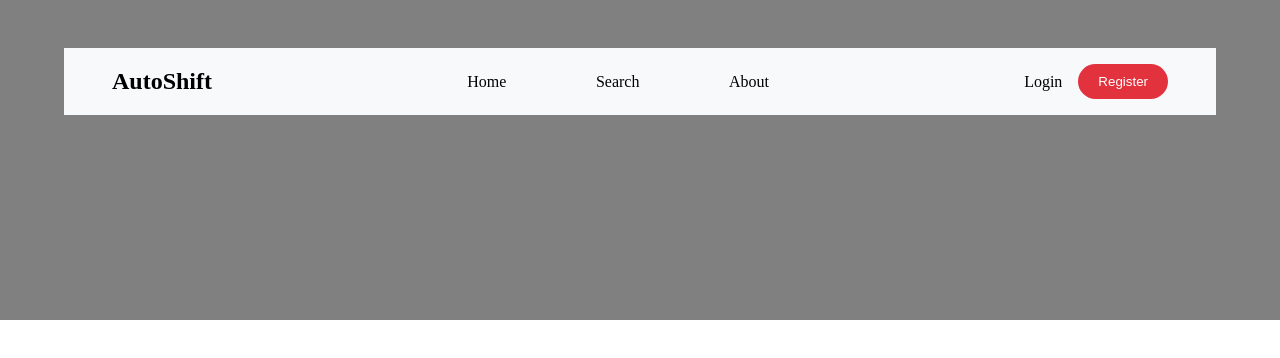
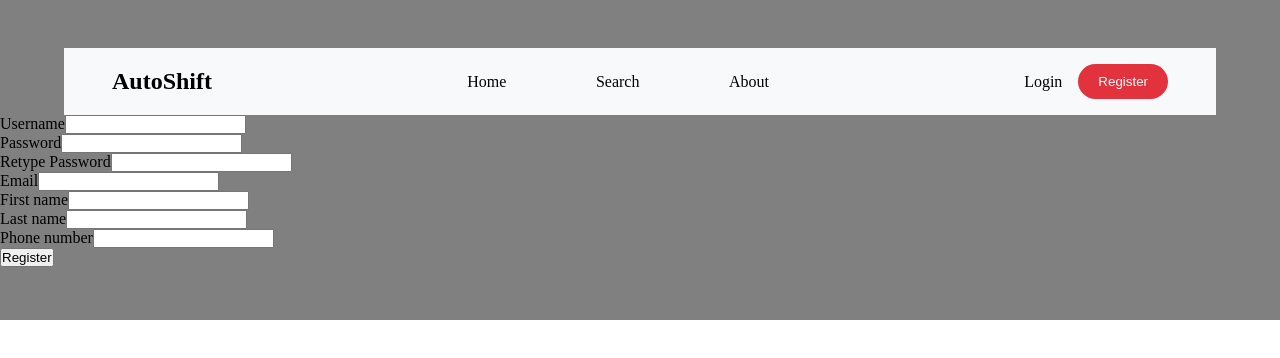
Before and after one commit to MartinGeorgiev-14/AutoShiftFrontEnd, a React (Vite) app: page /register in a window 1280 px wide. Shown: the top 358 px of the page. Built offline with nearby package versions, Linux system fonts and the light colour scheme; no server answers.

Commit message:
Login and Register functionality finished

```diff
--- a/src/App.jsx
+++ b/src/App.jsx
@@ -3,6 +3,7 @@ import Home from './components/Home/Home';
 import Header from './components/Header/Header'
 import Search from './components/Search/Search'
 import Login from './components/Login/Login';
+import Register from './components/Register/Register';
 import ListingsPage from './components/ListingsPage/ListingsPage'
 import { createGlobalStyle } from 'styled-components'
 import TopBackground from './components/TopBackground';
@@ -29,16 +30,16 @@ function App() {
   return (
     <>
       <DefaultStyle/>
-
       <TopBackground/>
       <Header/>
+
         <Routes>
           <Route path='/' element={<Home/>}/>
           <Route path='/search' element={<Search/>}/>
           <Route path='/listings' element={<ListingsPage/>}/>
           <Route path='/about' element/>
           <Route path='/login' element={<Login/>}/>
-          <Route path='/register' element/>
+          <Route path='/register' element={<Register/>}/>
           <Route path='/profile' element/>
         </Routes>
     </>
--- a/src/components/Header/Navigation.jsx
+++ b/src/components/Header/Navigation.jsx
@@ -3,6 +3,7 @@ import { Link } from 'react-router-dom'
 import { useState } from 'react'
 import UserNav from './UserNav'
 import Logo from './Logo'
+import { useSelector } from 'react-redux'
 
 
 const Nav = styled.nav`
@@ -82,7 +83,6 @@ const Div = styled.div`
 `
 
 const Navigation = () => {
-    const [user, setUser] = useState(null)
 
     const handleDropdown = (event) => {
         event.preventDefault()
--- a/src/components/Header/UserNav.jsx
+++ b/src/components/Header/UserNav.jsx
@@ -1,6 +1,11 @@
 import { useState } from "react"
 import { Link } from "react-router-dom"
 import styled from "styled-components"
+import { useSelector} from "react-redux"
+import { useDispatch } from "react-redux"
+import { setUser, clearUser } from "../../reducers/userReducer"
+import { useEffect } from "react"
+import authService from "../../services/authenticationsService"
 
 const Div = styled.div`
     display: flex;
@@ -23,14 +28,26 @@ const Button = styled.button`
 `
 
 const UserNav = () => {
-    const [user, setUser] = useState("")
+    const dispatch = useDispatch()
+    const user = useSelector(o => o.user)
+
+    useEffect(() => {
+        authService.getUserInfo().then(result => {
+            dispatch(setUser(result))
+        })
+    }, [])
+
+    const handleLogout = (event) => {
+        event.preventDefault()
+        dispatch(clearUser())
+    }
 
     return(
         <>
-            {user ?
+            {user.accessToken ?
                 <Div>
-                    <Link to={'/profile'}>Profile</Link>
-                    <Button>Log out</Button>
+                    <Link to={'/profile'}>{user.username}</Link>
+                    <Button onClick={handleLogout}>Log out</Button>
                 </Div>:
                 <Div>
                     <Link to={'/login'}>Login</Link>
--- a/src/components/Login/Login.jsx
+++ b/src/components/Login/Login.jsx
@@ -1,7 +1,11 @@
 import styled from "styled-components"
 import useDocumentTitle from "../../hooks/useDocumentTitle"
+import authService from "../../services/authenticationsService"
+import { useDispatch } from "react-redux"
+import { setUser } from "../../reducers/userReducer"
+import { useNavigate } from "react-router"
 
-const Form = styled.div`
+const Form = styled.form`
 `
 const Div = styled.div`
 `
@@ -14,10 +18,24 @@ const Button = styled.button`
 
 const Login = () => {
     useDocumentTitle("Login")
+    const dispatch = useDispatch()
+    const navigate = useNavigate()
 
-    const logIn = (event) => {
+    const logIn = async (event) => {
         event.preventDefault()
 
+        try {
+            const result = await authService.login({
+                username: event.target[0].value,
+                password: event.target[1].value,
+            })
+
+            dispatch(setUser(result))
+            localStorage.setItem("token", JSON.stringify(result.accessToken))
+            navigate(`/`)
+        } catch (error) {
+            alert(error.message)
+        }
     }
 
 return(
@@ -26,11 +44,11 @@ return(
         <Form onSubmit={logIn}>
             <Div>
                 <Label>Username</Label>
-                <Input type="text" />
+                <Input type="text" autoComplete="username"/>
             </Div>
             <Div>
                 <Label>Password</Label>
-                <Input type="password"/>
+                <Input type="password" autoComplete="current-password"/>
             </Div>
             <Button type="submit">Login</Button>
         </Form>
--- /dev/null
+++ b/src/components/Register/Register.jsx
@@ -0,0 +1,45 @@
+import styled from "styled-components"
+import SingleInput from "./SingleInput"
+import authService from "../../services/authenticationsService"
+
+const Form = styled.form`
+`
+
+const Button = styled.button`
+
+`
+
+const Register = () => {
+
+    const handleRegister = async (event) => {
+        event.preventDefault()
+
+        const data = {
+            username: event.target.username.value,
+            password: event.target.password.value,
+            email: event.target.email.value,
+            firstName: event.target.firstName.value,
+            lastName: event.target.lastName.value,
+            phone: event.target.number.value
+        }
+
+        const result = await authService.register(data)
+        console.log(result)
+
+    }
+
+    return(
+        <Form onSubmit={handleRegister}>
+            <SingleInput label={'Username'} type={"text"} name={"username"} autoComplete={"username"}/>
+            <SingleInput label={'Password'} type={"password"} name={"password"} autoComplete={"new-password"}/>
+            <SingleInput label={'Retype Password'} type={"password"} name={"repassword"} autoComplete={"off"}/>
+            <SingleInput label={'Email'} type={"email"} name={"email"} autoComplete={"email"}/>
+            <SingleInput label={'First name'} type={"text"} name={"firstName"} autoComplete={"given-name"}/>
+            <SingleInput label={'Last name'} type={"text"} name={"lastName"} autoComplete={"family-name"}/>
+            <SingleInput label={'Phone number'} type={"tel"} name={"number"} autoComplete={"tel"}/>
+            <Button type="submit">Register</Button>
+        </Form>
+    )
+}
+
+export default Register
--- /dev/null
+++ b/src/components/Register/SingleInput.jsx
@@ -0,0 +1,21 @@
+import styled from "styled-components";
+
+const Div = styled.div`
+`
+const Label = styled.label`
+`
+
+const Input = styled.input`
+`
+
+const SingleInput = ({ label, type, name, autoComplete}) => {
+
+    return(
+        <Div>
+            <Label htmlFor={name}>{label}</Label>
+            <Input type={type} name={name} autoComplete={autoComplete}></Input>
+        </Div>
+    )
+}
+
+export default SingleInput;
--- a/src/components/Search/SearchForm.jsx
+++ b/src/components/Search/SearchForm.jsx
@@ -16,7 +16,6 @@ const Div = styled.div`
 `
 const Button = styled.button`
 `
-
 
 const SearchForm = () => {
 const dispatch = useDispatch()
--- /dev/null
+++ b/src/services/authenticationsService.js
@@ -0,0 +1,34 @@
+import axios from "axios"
+
+const url = "http://localhost:8080/api/auth"
+
+const login = async (data) => {
+    const response = await axios.post(`${url}/login`, data)
+    return response.data
+
+}
+
+const register = async (data) => {
+    const response = await axios.post(`${url}/register`, data)
+    return response.data
+}
+
+const getUserInfo = async () => {
+    const token = JSON.parse(localStorage.getItem('token'))
+    const response = await axios.post(`${url}/getUserInfo`, null, {
+        headers: {
+            Authorization: `Bearer ${token}`,
+            'Content-Type': 'application/json',
+        }
+    })
+
+    if(response.data.accessToken){
+       return response.data
+    }
+
+    return false
+
+}
+
+
+export default { login, register, getUserInfo }
```
